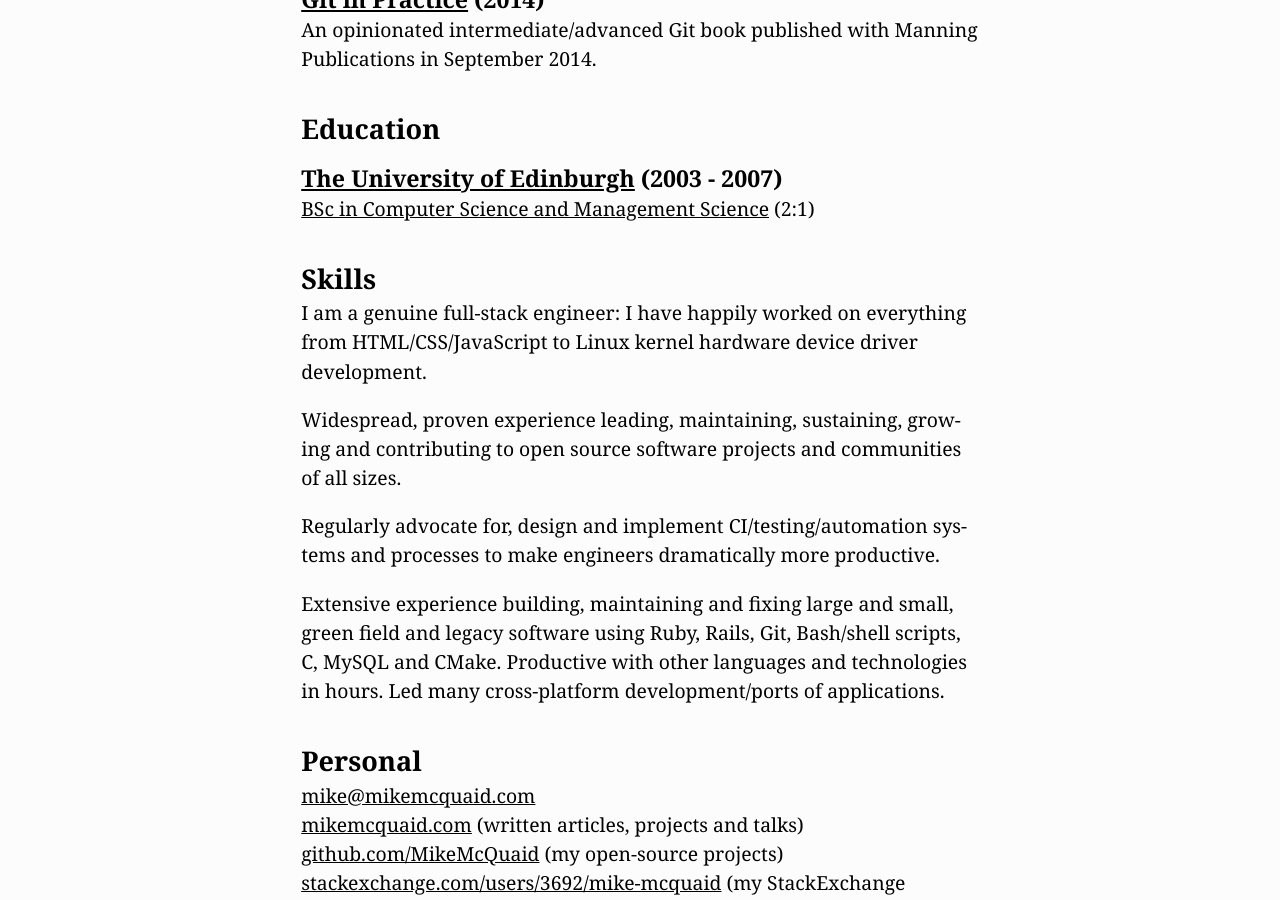
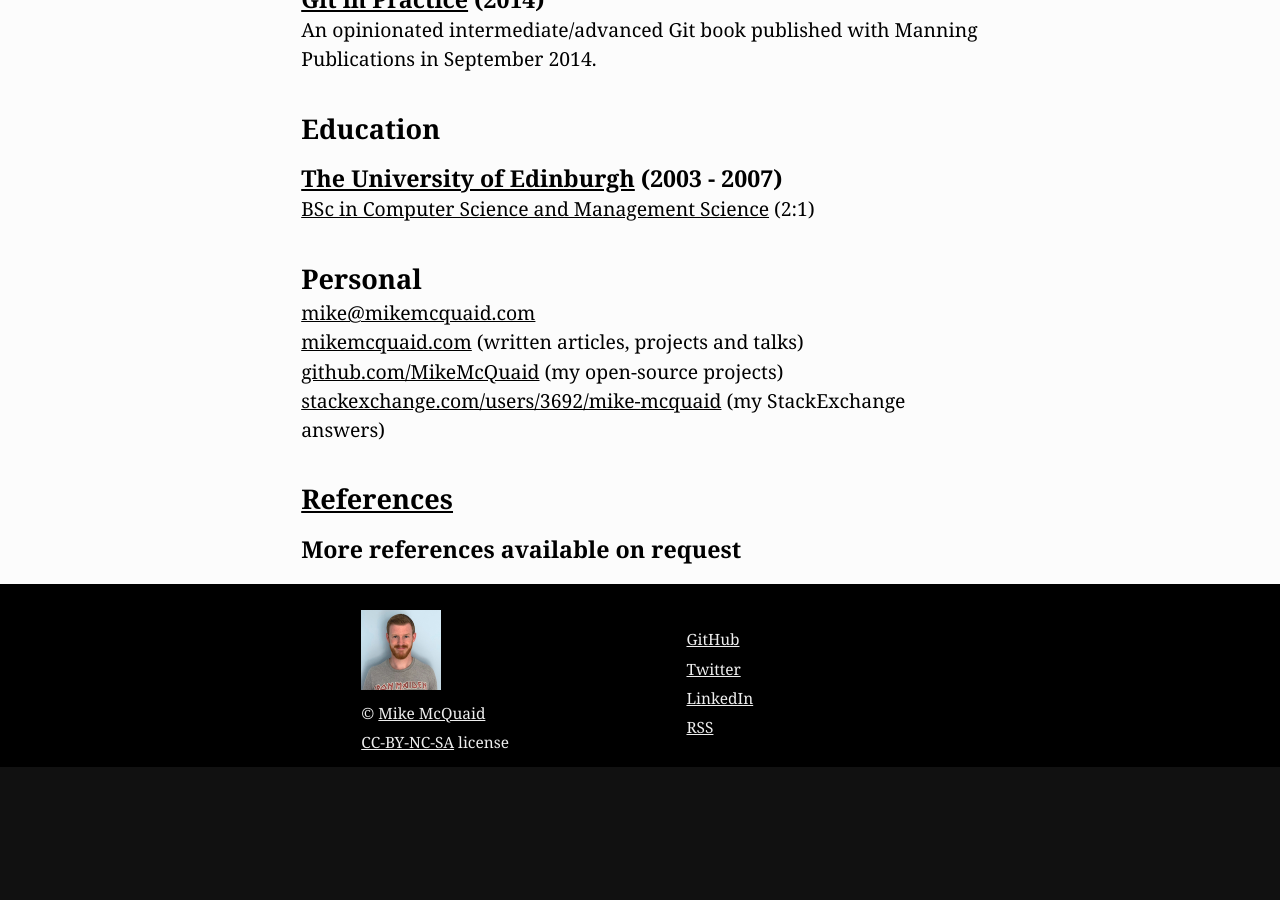
Before and after one commit to MikeMcQuaid/mikemcquaid.com, a Jekyll site: the page built from cv.md, in a window 1280 px wide and 900 px high, scrolled down 4141 px. Built offline with Jekyll 4.4.1, drawn with Linux system fonts in a browser that asks for light colours; after the commit the page ends 4908 px from its top, so only the background shows below that; some of the changed text lies outside the part shown.

Commit message:
cv: shorten.

```diff
--- a/cv.md
+++ b/cv.md
@@ -73,16 +73,6 @@
 
 [BSc in Computer Science and Management Science](http://www.inf.ed.ac.uk/undergraduate/csms.html) (2:1)
 
-### Skills
-
-I am a genuine full-stack engineer: I have happily worked on everything from HTML/CSS/JavaScript to Linux kernel hardware device driver development.
-
-Widespread, proven experience leading, maintaining, sustaining, growing and contributing to open source software projects and communities of all sizes.
-
-Regularly advocate for, design and implement CI/testing/automation systems and processes to make engineers dramatically more productive.
-
-Extensive experience building, maintaining and fixing large and small, green field and legacy software using Ruby, Rails, Git, Bash/shell scripts, C, MySQL and CMake. Productive with other languages and technologies in hours. Led many cross-platform development/ports of applications.
-
 ### Personal
 
 * [{{ site.author.email }}](mailto:{{ site.author.email }})
```
Also changed, not shown: other parts of cv.md (+1 -1 lines).
